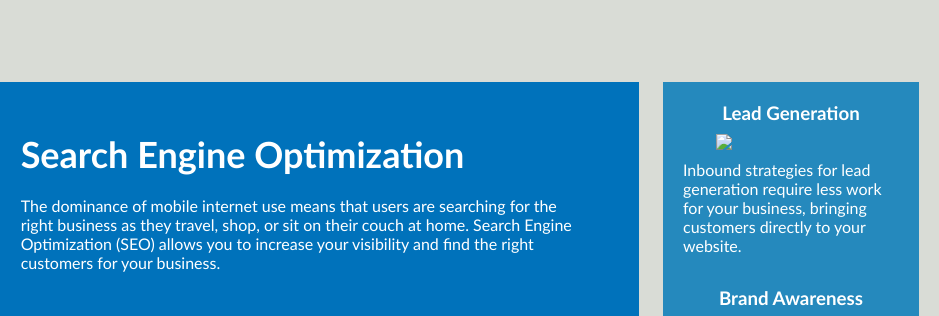
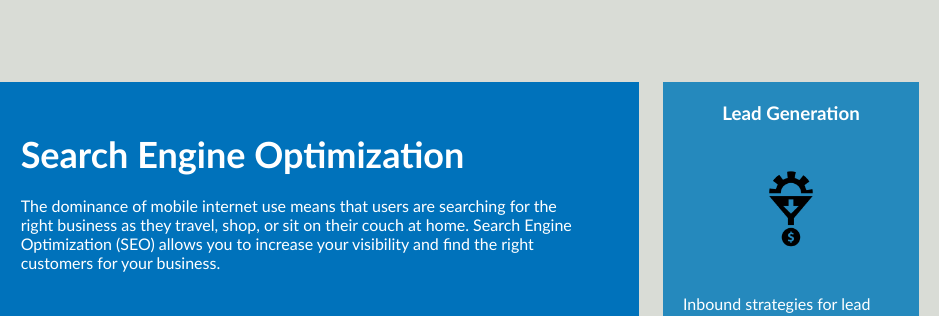
Before and after one commit to PROGRAMER122223/Business_Plus, a plain HTML site: page assets/index.html in a window 1280 px wide. Shown: the part 840-1156 px from the top of the page, 341-1280 px from the left. Drawn offline with Linux system fonts and the light colour scheme; files whose address does not match are found by name.

Commit message:
image link is updated to benefit-lead class

```diff
--- a/assets/index.html
+++ b/assets/index.html
@@ -60,7 +60,7 @@
     <div class="benefits">
         <div class="benefit-lead">
             <h3>Lead Generation</h3>
-            <img src="./assets/images/lead-generation.png" />
+            <img src="./images/lead-generation.png" alt="picture of lead -generation">
             <p>
                 Inbound strategies for lead generation require less work for your business, bringing customers directly to your website.
             </p>
```
